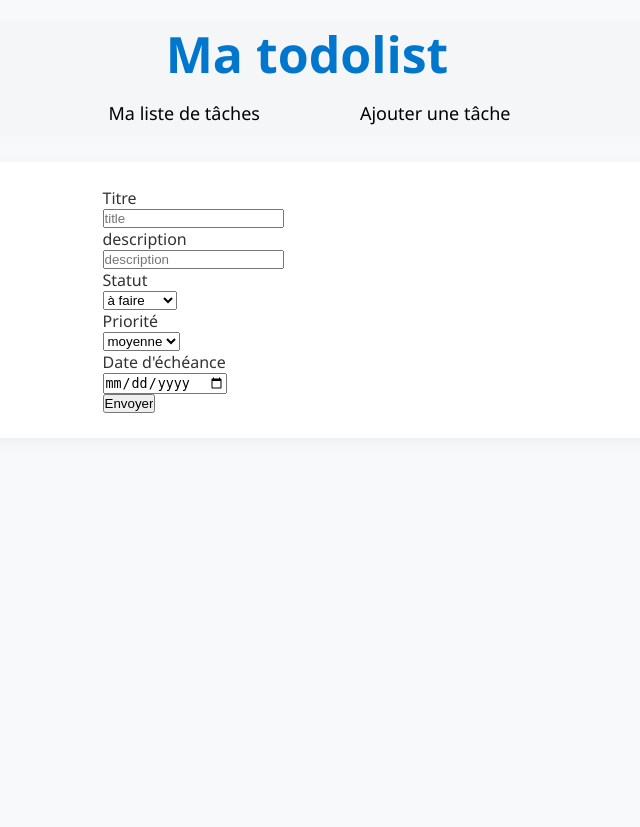
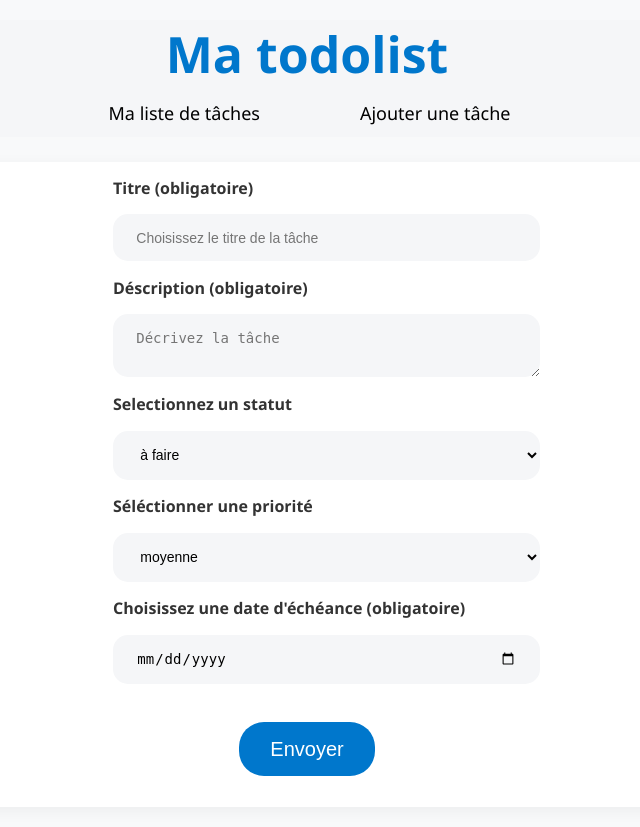
Before and after one commit to AIRASSART64/tasks_crud, a PHP site: page /add.php in a window 1280 px wide. Shown: the whole page, without its empty margins (333-973 px from the left). Before the commit the page ends 413 px from the top, so only its background shows below. Run offline with PHP 8.4, Linux system fonts and the light colour scheme.

Commit message:
taskCrudFirstVersion

```diff
--- a/assets/styles.css
+++ b/assets/styles.css
@@ -166,10 +166,10 @@ a[href="index.php"]:hover {
 
 form {
 
-    width: 70%;
+    width: 65%;
     margin: 0 auto;
     background: #fff;
-    padding: 25px;
+    padding: 15px;
     border-radius: 10px;
     box-shadow: 0 4px 15px rgba(0,0,0,0.05);
     display: flex;
@@ -186,3 +186,56 @@ form  > div {
     flex-direction: column;
     margin-left: 25%;
 }
+
+ .input {
+  display: flex;
+
+}
+.input > label {
+    font-weight: bold;
+    font: size 20px; ;
+
+}
+.input input , textarea, select {
+    padding:2% 3%;
+    margin: 2% 0;
+    width: 55%;
+    border: none;
+    border-radius: 15px;
+    font-size: 14px;
+    background-color:#f5f6f8 ;
+}
+
+.submit{
+width: 100%;
+margin: 1% 0 1%;
+display: flex;
+align-items: center;
+
+}
+.submit input{
+background-color: #0077cc;
+color: white;
+padding: 2% 4%;
+font-size: 20px;
+border-radius: 25px;
+margin: 2% 0 1%;
+border: none;
+}
+
+/* /////////////////////// task.php ////////////////////////////////////////////// */
+.taskContainer {
+    width: 65%;
+    margin: 0 auto;
+    background: #fff;
+    padding: 15px;
+    border-radius: 10px;
+    box-shadow: 0 4px 15px rgba(0,0,0,0.05);
+    display: flex;
+    flex-direction: column;
+}
+.taskContainer > p {
+    margin-left: 20%;
+
+
+}
--- a/public/add.php
+++ b/public/add.php
@@ -20,6 +20,9 @@
         }elseif (empty($description)) {
             $errors[] = "Déscription à renseigner ";
 
+        }elseif (empty($dueDate)) {
+            $errors[] = "Date d'échéance à renseigner ";
+
         }
 
 
@@ -36,7 +39,7 @@
 
             //une condition pour vérifier si je recupere quelque chose
             if ($checkTask->rowCount() > 0) {
-                $errors[] = "Task already created";
+                $errors[] = "La tâche existe déjà.";
             } else {
 
 
@@ -49,7 +52,7 @@
 
                 $insertTask->execute([$title , $description, $status, $priority, $dueDate]);
 
-                $message = "The task is saved";
+                $message = "La nouvelle tâche est enregistrée";
             }
 
         }
@@ -82,36 +85,37 @@
                     echo $message;
                 }
             ?>
-       <form action="" method="POST">
-                <div >
-                     <label for="title">Titre</label>
-                    <input placeholder="title" type="text" id="title" name="title"  class="input" >
+       <form action="" method="POST" class="newTask">
+                <div class="input">
+                    <label for="title">Titre (obligatoire)</label>
+                    <input placeholder="Choisissez le titre de la tâche" type="text" id="title" name="title" maxlength="50" require >
                 </div>
-                <div >
-                     <label for="description">description</label>
-                    <input placeholder="description" type="text" id="description" name="description"  class="input">
+                <div class="input">
+                     <label for="description">Déscription (obligatoire)</label>
+                    <textarea  placeholder="Décrivez la tâche" id="description" name="description"
+                       maxlength="200" require></textarea>
                 </div>
-                <div>
-                    <label for="status">Statut</label>
+                <div class="input">
+                    <label for="status">Selectionnez un statut </label>
                     <select name="status" id="status">
                     <option value="0"> à faire</option>
                     <option value="1">en cours</option>
                     <option value="2" >terminée</option>
                     </select>
                  </div>
-                 <div>
-                    <label for="prority">Priorité</label>
+                 <div class="input">
+                    <label for="prority">Séléctionner une priorité</label>
                     <select name="priority" id="priority">
                     <option value="0" >moyenne</option>
                     <option value="1">haute</option>
                     <option value="2" >moyenne</option>
                     </select>
                  </div>
-                 <div>
-                    <label for="due_date">Date d'échéance</label>
-                    <input placeholder="due_date" type="date" id="due_date" name="due_date"  class="input">
+                 <div class="input">
+                    <label for="due_date"> Choisissez une date d'échéance (obligatoire)</label>
+                    <input placeholder="due_date" type="date" id="due_date" name="due_date"  require>
                </div>
-                <div>
+                <div class="submit">
                     <input class="buttonSend" type="submit" value="Envoyer">
                 </div>
             </form>
--- a/public/index.php
+++ b/public/index.php
@@ -34,11 +34,11 @@
              if ($dueDate && strtotime($dueDate) !== false) {
                  $formatDate = date("d/m/Y", strtotime($dueDate));
                 }
-        ?>
+         ?>
             <li>
 
                     <h3><?= htmlspecialchars($task['title']) ?></h3>
-                    <p><?= htmlspecialchars($task['description']) ?> </p>
+                    <p><?= htmlspecialchars($task['description']) ?></p>
                     <label> <?= htmlspecialchars($task['status']) ?></label>
                     <label> Priorité : <?= htmlspecialchars($task['priority']) ?></label>
                     <label> pour le : <?= htmlspecialchars($formatDate) ?></label>
```
Also changed, not shown: public/task.php (+7 -2 lines).
